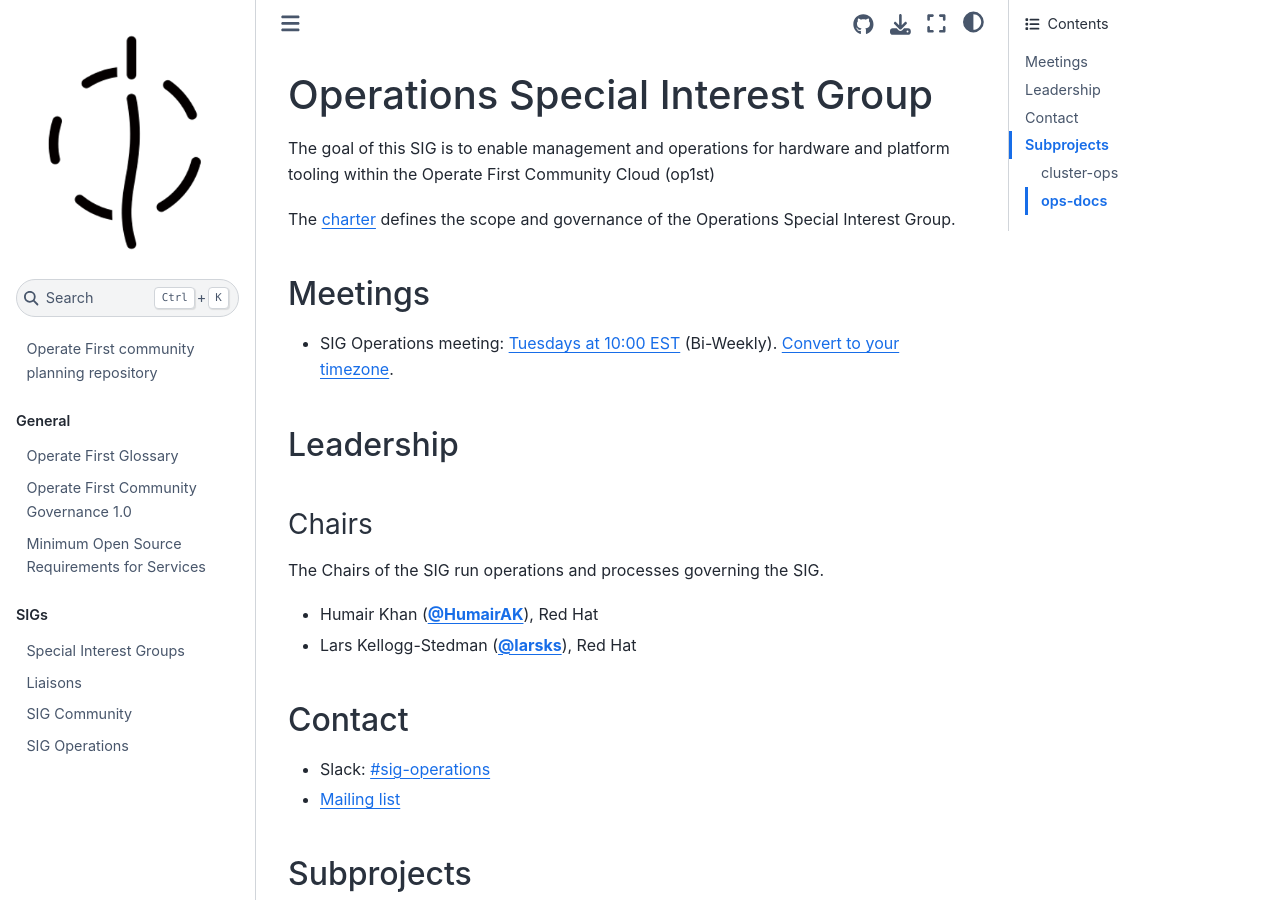
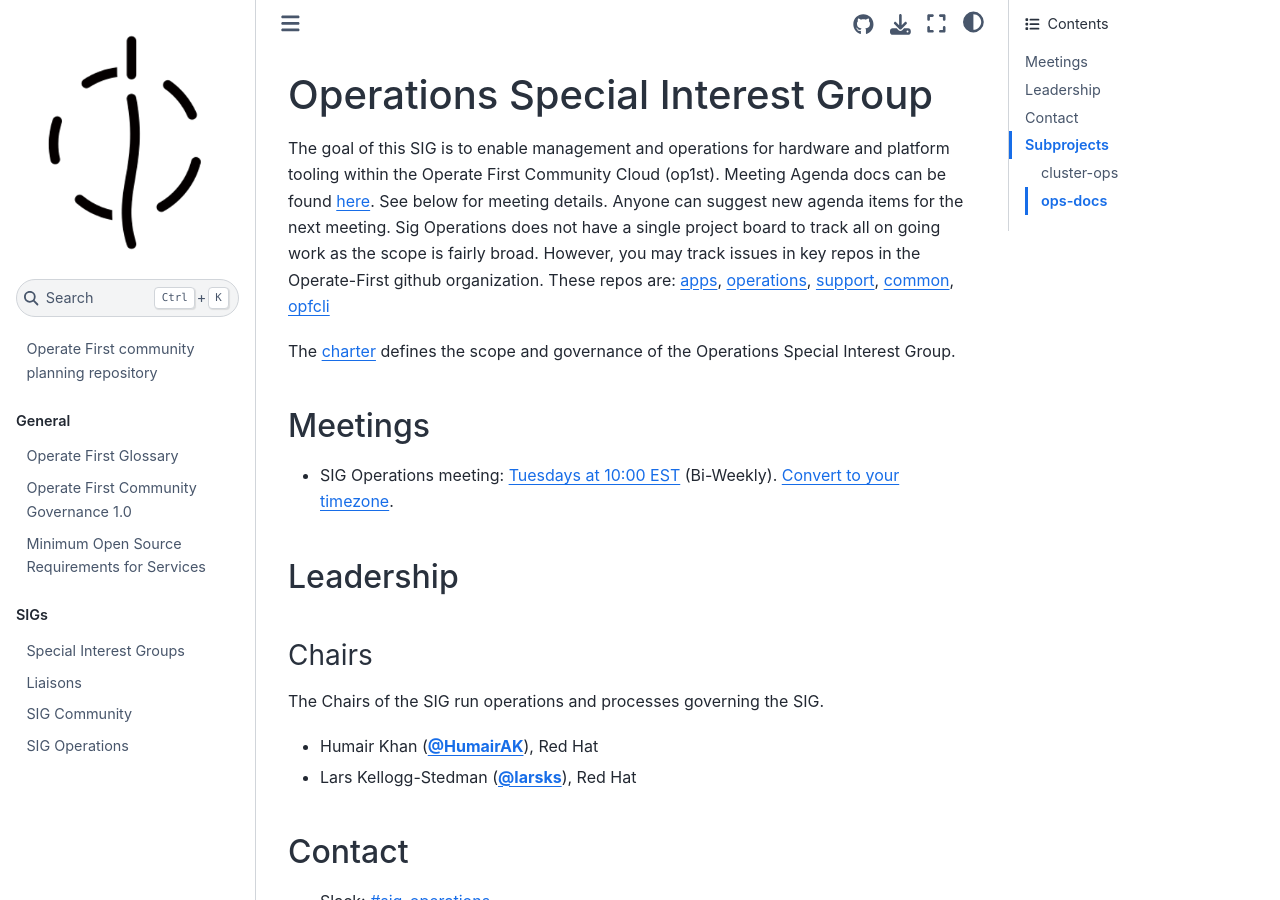
Before and after one commit to operate-first/community, a Jupyter Book: the page built from sig-operations/README.md, in a window 1280 px wide and 900 px high. Built offline with Jupyter Book 1.0.4 settings and Sphinx 7.4.7 and the Sphinx Book theme 1.1.4, drawn with Linux system fonts in a browser that asks for light colours.

Commit message:
Update meeting info for sigops and clusterops.
This commit updates the meeting time for the clusterops subproject.

It also adds the agenda doc link, and more information about how one can
track issues for sig-operations, and it's subprojects.

```diff
--- a/sig-operations/README.md
+++ b/sig-operations/README.md
@@ -10,7 +10,10 @@
 --->
 # Operations Special Interest Group
 
-The goal of this SIG is to enable management and operations for hardware and platform tooling within the Operate First Community Cloud (op1st)
+The goal of this SIG is to enable management and operations for hardware and platform tooling within the Operate First Community Cloud (op1st).
+Meeting Agenda docs can be found [here](https://docs.google.com/document/d/1uEcLGP_sBSNwTLPOo_2Nu6oTqPytOTBt0c0_pVUQJwo/edit). See below for meeting details. Anyone can suggest new agenda items for the next meeting.
+Sig Operations does not have a single project board to track all on going work as the scope is fairly broad.
+However, you may track issues in key repos in the Operate-First github organization. These repos are: [apps](https://github.com/operate-first/apps/issues), [operations](https://github.com/operate-first/operations/issues), [support](https://github.com/operate-first/support/issues), [common](https://github.com/operate-first/common/issues), [opfcli](https://github.com/operate-first/opfcli)
 
 The [charter](charter.md) defines the scope and governance of the Operations Special Interest Group.
 
@@ -28,7 +31,7 @@
 ## Contact
 - Slack: [#sig-operations](https://operatefirst.slack.com/messages/sig-operations)
 
-- [Mailing list]()
+- [Mailing list](community@lists.operate-first.cloud)
 
 ## Subprojects
 
```
Also changed, not shown: sigs.yaml (+22 -11 lines).
